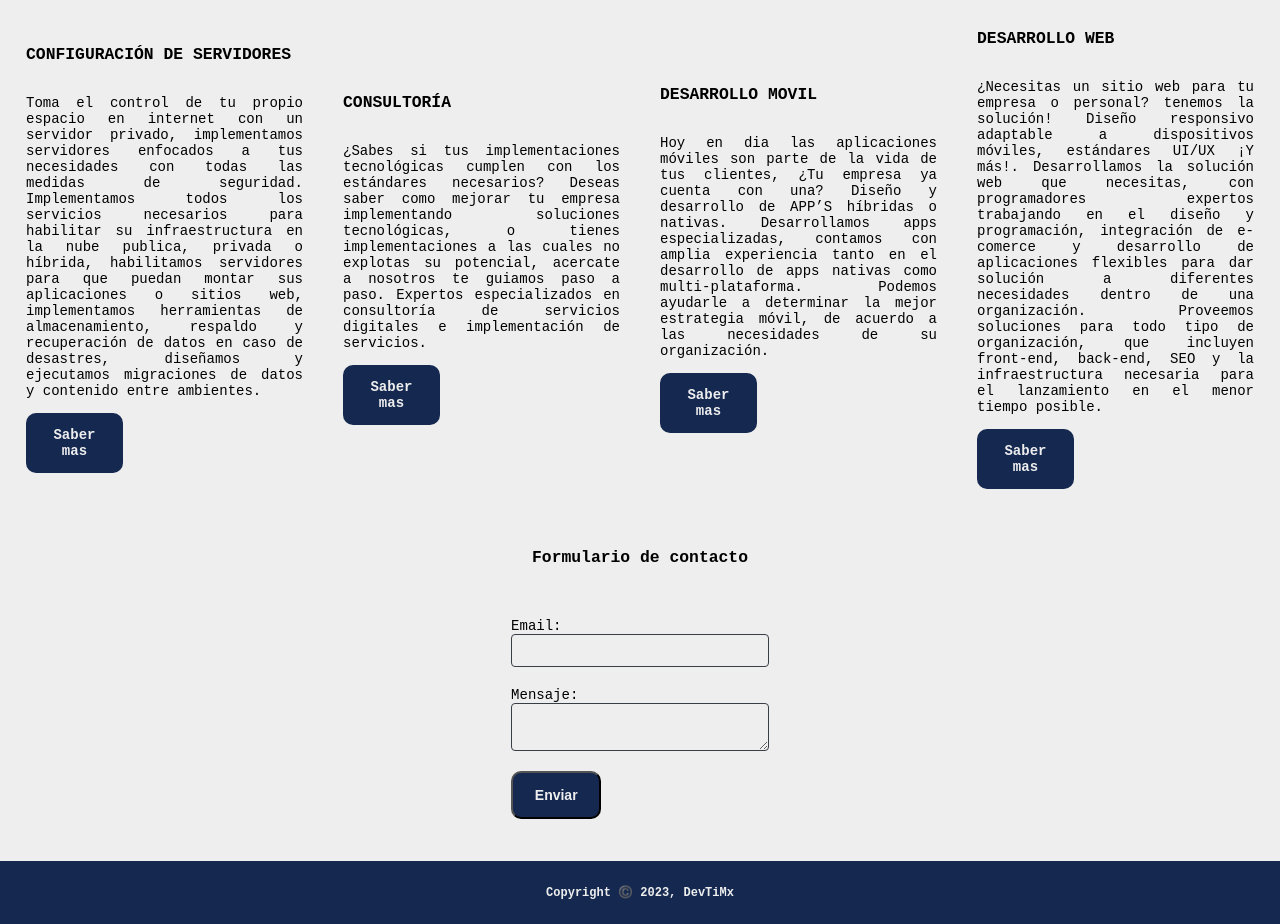
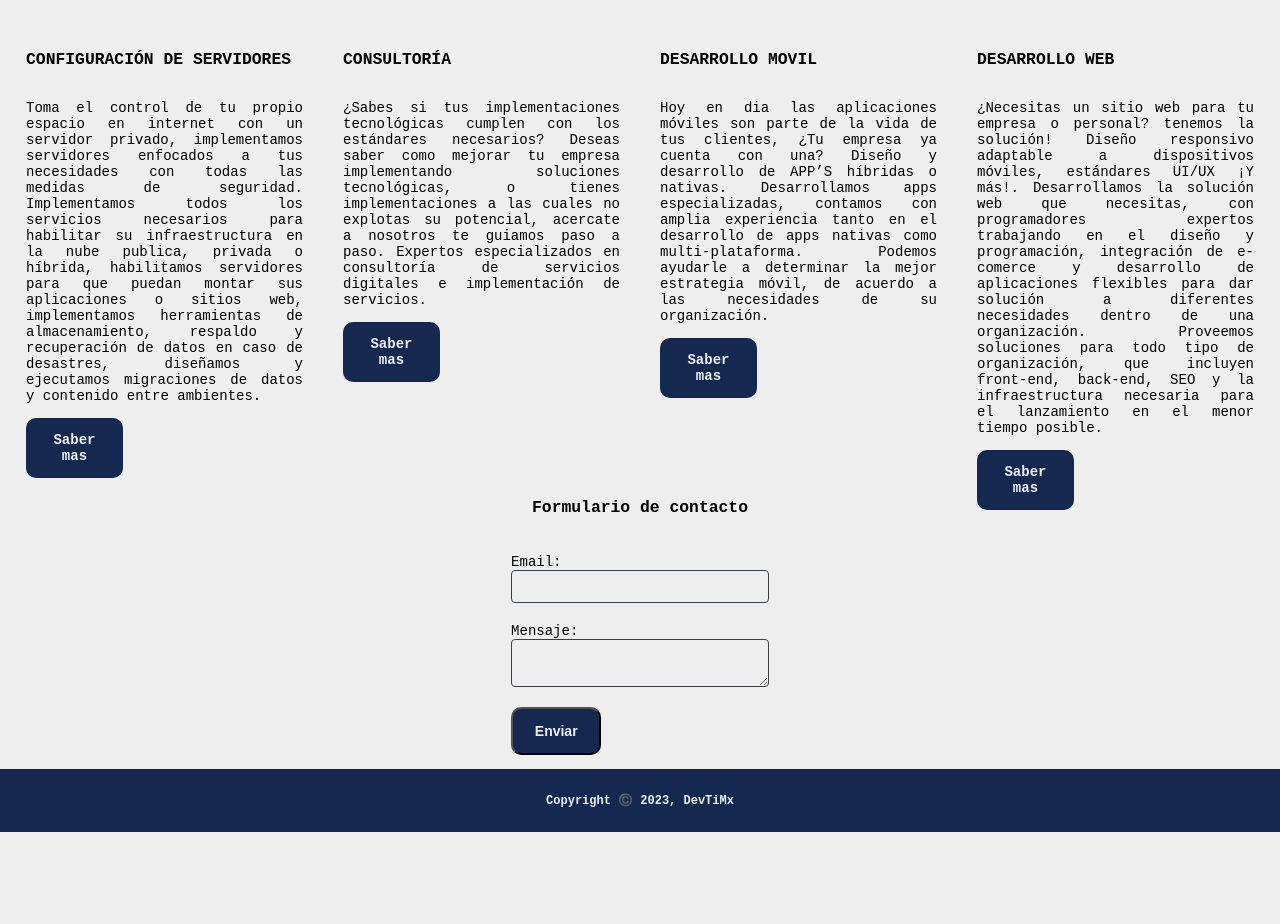
Before and after one commit to devtimx/devtimx-site, a website built with Vite: page index.html in a window 1280 px wide. Shown: the part 702-1626 px from the top of the page. After the commit the page ends 1534 px from the top, so only its background shows below. Built offline with nearby package versions, Linux system fonts and the light colour scheme.

Commit message:
fix: aling services

```diff
--- a/index.html
+++ b/index.html
@@ -76,8 +76,9 @@
                 <a class="btn" href="#">Saber mas</a>
             </div>
         </section>
-        <h3 class="text-center">Formulario de contacto</h3>
+
         <section id="contact">
+            <h3 class="text-center">Formulario de contacto</h3>
             <form action="https://formspree.io/f/myyvdwza" method="POST" >
             <div class="form-group">
                 <label> Email:
@@ -94,7 +95,6 @@
             </form>
         </section>
     </main>
-    <section></section>
     <footer>
         <p>Copyright ©️ 2023, DevTiMx</p>
     </footer>
--- a/src/styles/base.scss
+++ b/src/styles/base.scss
@@ -111,6 +111,7 @@ header{
 section{
     display: flex;
     width: 100%;
+    height: auto;
     padding: 14px 16px;
     flex-direction: column;
     justify-content: center;
--- a/src/styles/desktop.scss
+++ b/src/styles/desktop.scss
@@ -39,8 +39,8 @@
         gap: 20px;
         width: 100%;
         padding: 14px 16px;
-        margin-top: 15%;
-        margin-bottom: 15%;
+        margin-bottom: auto;
+        align-items: baseline;
     }
 
     .services {
@@ -49,4 +49,8 @@
         padding: 10px;
     }
 
+    #contact {
+        margin-top: 25%;
+    }
+
 }
--- a/vite.config.js
+++ b/vite.config.js
@@ -2,5 +2,5 @@ import { defineConfig } from "vite";
 
 // https://vitejs.dev/config/
 export default defineConfig({
-  base: "../",
+  base: "",
 });
```
Also changed, not shown: dist/index.html, 2 other files.
